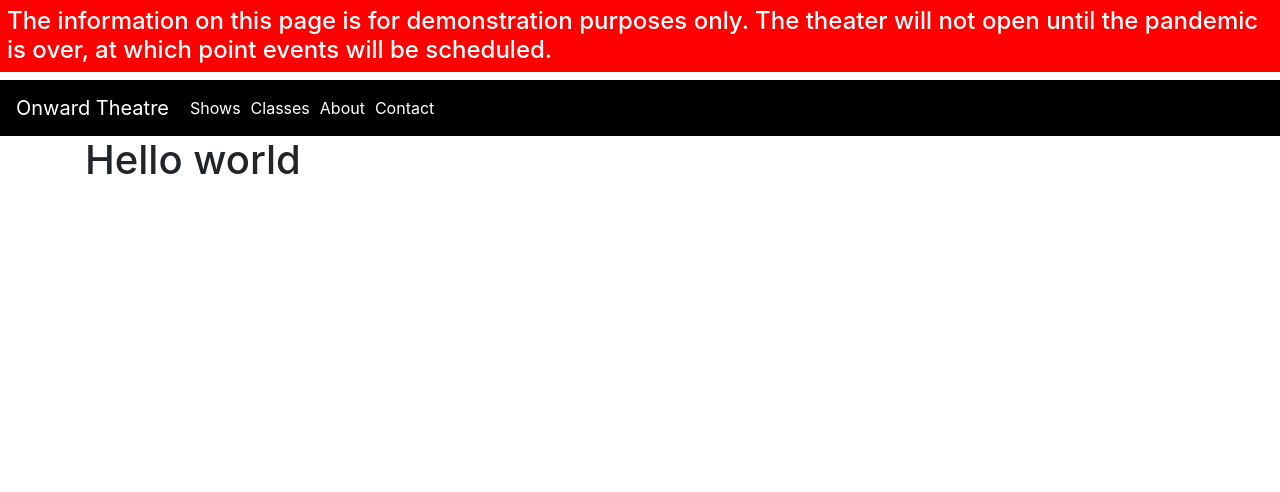
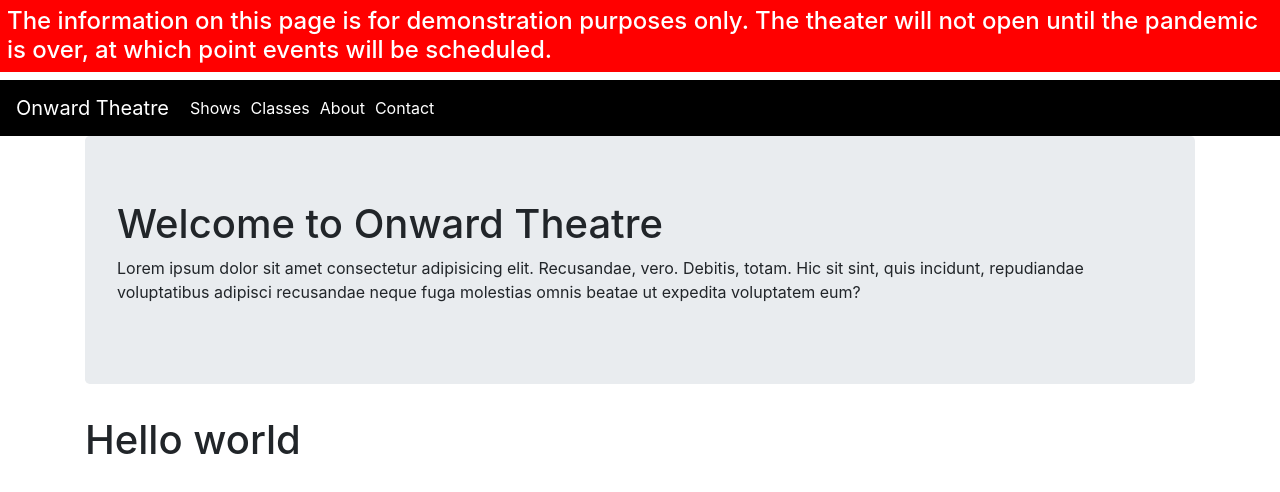
Before and after one commit to roblingjohn/onward-theatre, a React (Create React App) app in the folder client/: page / in a window 1280 px wide. Shown: the top 492 px of the page. Built offline with nearby package versions, Linux system fonts and the light colour scheme.

Commit message:
created jumbotron

```diff
--- /dev/null
+++ b/client/src/components/OTJumbotron.jsx
@@ -0,0 +1,17 @@
+import React from "react";
+
+const OTJumbotron = () => {
+  return (
+    <div className="jumbotron">
+      <h1>Welcome to Onward Theatre</h1>
+      <p>
+        Lorem ipsum dolor sit amet consectetur adipisicing elit. Recusandae,
+        vero. Debitis, totam. Hic sit sint, quis incidunt, repudiandae
+        voluptatibus adipisci recusandae neque fuga molestias omnis beatae ut
+        expedita voluptatem eum?
+      </p>
+    </div>
+  );
+};
+
+export default OTJumbotron;
--- a/client/src/containers/Home.jsx
+++ b/client/src/containers/Home.jsx
@@ -1,8 +1,10 @@
 import React from 'react';
+import OTJumbotron from '../components/OTJumbotron';
 
 const Home = () => {
     return (
         <div>
+            <OTJumbotron/>
             <h1>Hello world</h1>
         </div>
     );
```
